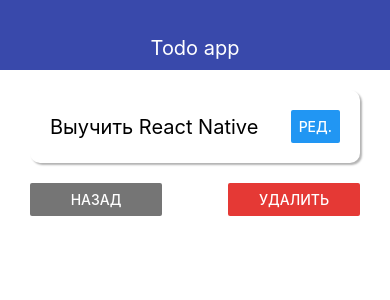
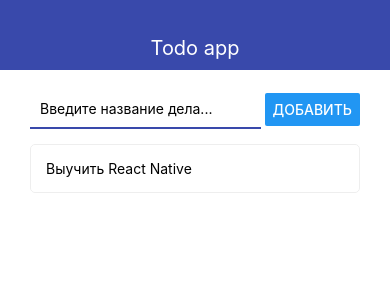
Before and after one commit to PodYapolskiy/react-native-demo, a React Native app: screen / in a window 390 px wide. Shown: the top 300 px of the page. Built offline with nearby package versions, Linux system fonts and the light colour scheme.

Commit message:
33. Работа с картинками

```diff
--- a/App.js
+++ b/App.js
@@ -7,9 +7,8 @@
 export default function App() {
   const [todos, setTodos] = useState([
     { id: '1', title: 'Выучить React Native' },
-    { id: '2', title: 'Выучить React' },
   ]) // Изменение состояния какого-либо объекта
-  const [todoId, setTodoId] = useState('1')
+  const [todoId, setTodoId] = useState(null)
 
   const addTodo = title => {
     // const newTodo = {
--- a/src/screens/MainScreen.js
+++ b/src/screens/MainScreen.js
@@ -1,21 +1,33 @@
 import React from 'react'
-import { StyleSheet, View, FlatList } from 'react-native'
+import { StyleSheet, View, FlatList, Image } from 'react-native'
 import { AddTodo } from '../components/AddTodo'
 import { Todo } from '../components/Todo'
 
 export const MainScreen = ({ todos, addTodo, openTodo, removeTodo }) => {
+  let content = (
+    <FlatList // Более оптимизированная версия, прогружающая элементы только когда надо
+      keyExtractor={item => item.id.toString()} // Ключ должен быть строкой
+      data={todos}
+      renderItem={({ item }) => (
+        <Todo todo={item} onOpen={openTodo} onRemove={removeTodo} />
+      )}
+    />
+  )
+
+  if (todos.length === 0) {
+    content = (
+      <View style={styles.image_wrap}>
+        <Image style={styles.image} source={require('../../assets/no-items.png')} />
+        {/* <Image style={styles.image} source={{ uri: 'https://upload.wikimedia.org/wikipedia/commons/thumb/a/a7/React-icon.svg/1200px-React-icon.svg.png' }} /> */}
+      </View>
+    )
+  }
+
   return (
     <View>
       <AddTodo onSubmit={addTodo} />
 
-      <FlatList // Более оптимизированная версия, прогружающая элементы только когда надо
-        keyExtractor={item => item.id.toString()} // Ключ должен быть строкой
-        data={todos}
-        renderItem={({ item }) => (
-          <Todo todo={item} onOpen={openTodo} onRemove={removeTodo} />
-        )}
-      />
-
+      {content}
       {/* <ScrollView>
         {todos.map(todo => (
         <Todo todo={todo} key={todo.id} /> // <Text key={todo.id}>{todo.title}</Text>
@@ -26,4 +38,16 @@
   )
 }
 
-const styles = StyleSheet.create({})
+const styles = StyleSheet.create({
+  image_wrap: {
+    alignItems: 'center',
+    justifyContent: 'center',
+    padding: 10,
+    height: 300,
+  },
+  image: {
+    width: '100%',
+    height: '100%',
+    resizeMode: 'contain',
+  },
+})
```
Also changed, not shown: assets/no-items.png (added).
